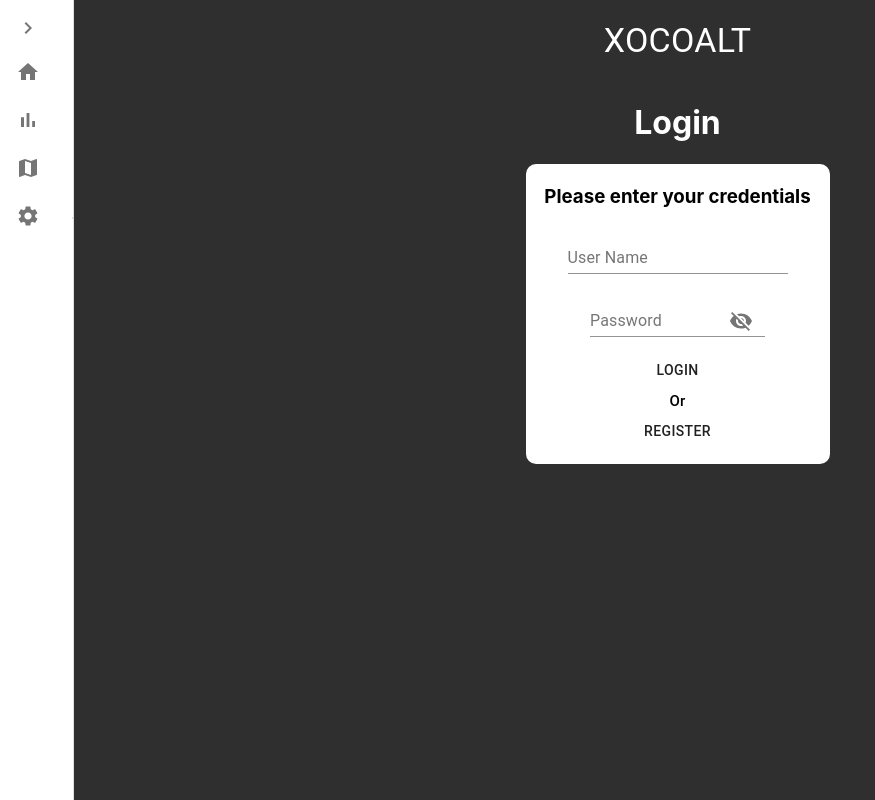
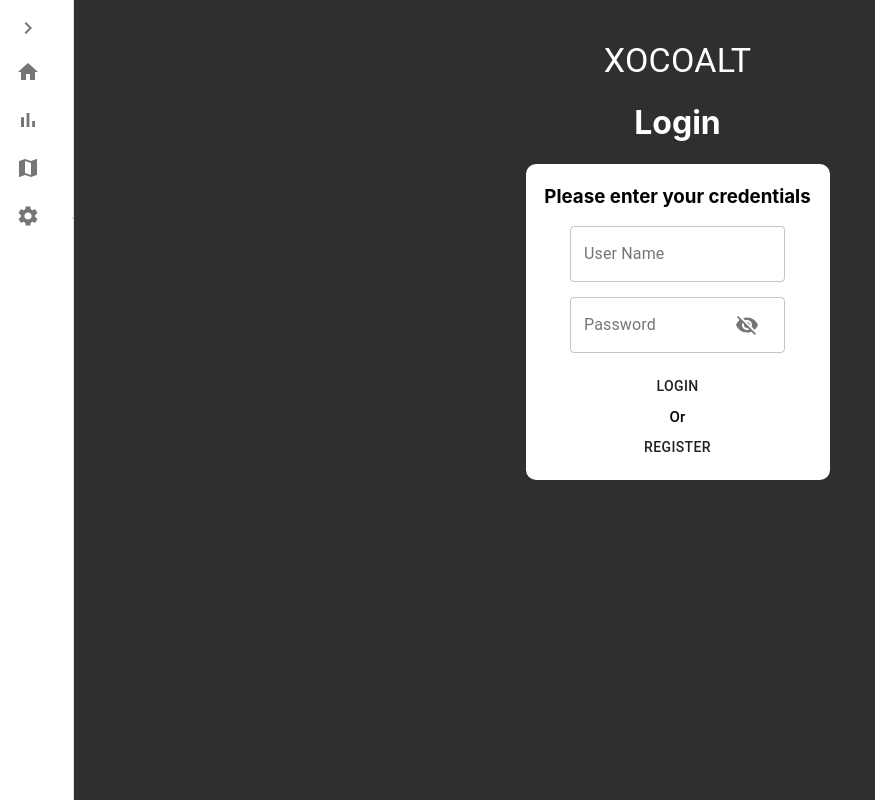
Before and after one commit to Zamanax/Xocoalt, a React (Create React App) app: page / in a window 1280 px wide. Shown: the whole page, without its empty margins (0-875 px from the left). Built offline with nearby package versions, Linux system fonts and the light colour scheme.

Commit message:
outline + debug + global values

```diff
--- a/src/App.js
+++ b/src/App.js
@@ -13,7 +13,7 @@ import SettingsIcon from "@material-ui/icons/Settings";
 import ChevronLeftIcon from "@material-ui/icons/ChevronLeft";
 import ChevronRightIcon from "@material-ui/icons/ChevronRight";
 import DashBoard from "./components/DashBoard";
-import Welcome from "./components/Home";
+import Home from "./components/Home";
 
 import * as firebase from "firebase/app";
 
@@ -84,7 +84,7 @@ const useStyles = makeStyles(theme => ({
     padding: theme.spacing(3),
   },
   title: {
-    margin: 20,
+    marginTop: 40,
     textAlign: 'center',
   }
 }));
@@ -96,6 +96,14 @@ export default function App() {
     firebase.initializeApp(firebaseConfig);
   }
   const classes = useStyles();
+
+  const [values, setValues] = React.useState({
+    login: "",
+    password: "",
+    showPassword: false,
+    user: false,
+    fetching: false
+  });
 
   const [open, setOpen] = React.useState(false);
   const icons = [<HomeIcon />, <BarChartIcon />, <MapIcon />, <SettingsIcon />];
@@ -162,7 +170,7 @@ export default function App() {
             <DashBoard/>
           </Route>
           <Route path="/">
-            <Welcome/>
+            <Home values={[values, setValues]} />
           </Route>
         </Switch>
       </main>
--- a/src/components/Home.js
+++ b/src/components/Home.js
@@ -1,10 +1,12 @@
 import React from "react";
 
 import {
+  makeStyles,
+  createMuiTheme,
+  ThemeProvider,
   TextField,
-  makeStyles,
   FormControl,
-  Input,
+  OutlinedInput,
   InputLabel,
   InputAdornment,
   IconButton,
@@ -26,6 +28,17 @@ import "firebase/database";
 import LessonCard from "./LessonCard";
 
 import { capitalizeFirstLetter } from "../model/utils";
+
+const theme = createMuiTheme({
+  palette: {
+    primary: {
+      main: '#2f2f2f',
+    },
+    secondary: {
+      main: '#ffffff',
+    },
+  }
+});
 
 const useStyles = makeStyles(theme => ({
   center: {
@@ -51,18 +64,12 @@ const useStyles = makeStyles(theme => ({
   }
 }));
 
-export default function Welcome() {
+export default function Welcome(props) {
   const database = firebase.database();
 
   const classes = useStyles();
 
-  const [values, setValues] = React.useState({
-    login: "",
-    password: "",
-    showPassword: false,
-    user: false,
-    fetching: false
-  });
+  const [values, setValues] = props.values;
 
   const [err, setError] = React.useState({
     name: false,
@@ -181,12 +188,14 @@ export default function Welcome() {
           <div className={classes.rectangle}>
             <div>
               <h3>Please enter your credentials</h3>
+              <ThemeProvider theme={theme}>
               <FormControl noValidate autoComplete="on">
                 <TextField
+                  variant="outlined"
                   id="userName"
                   error={err.name}
                   label="User Name"
-                  style={{ marginBottom: 15 }}
+                  style={{ marginBottom: 15 ,width: 215 }}
                   value={values.login}
                   onChange={handleChange("login")}
                   onKeyDown={e => {
@@ -196,17 +205,19 @@ export default function Welcome() {
               </FormControl>
               <FormControl
                 noValidate
+                variant="outlined"
                 autoComplete="on"
                 style={{ marginBottom: 15 }}
               >
                 <InputLabel htmlFor="password">Password</InputLabel>
-                <Input
+                <OutlinedInput
                   id="password"
                   error={err.password}
-                  style={{ width: 175 }}
+                  style={{ width: 215 }}
                   type={values.showPassword ? "text" : "password"}
                   value={values.password}
                   onChange={handleChange("password")}
+                  label="Password"
                   onKeyDown={e => {
                     if (e.key === "Enter") handleLog();
                   }}
@@ -227,6 +238,7 @@ export default function Welcome() {
                   }
                 />
               </FormControl>
+              </ThemeProvider>
               <br />
               {values.fetching ? (
                 <CircularProgress />
```
Also changed, not shown: 1 other file (tests, documents, lock files or other folders).
